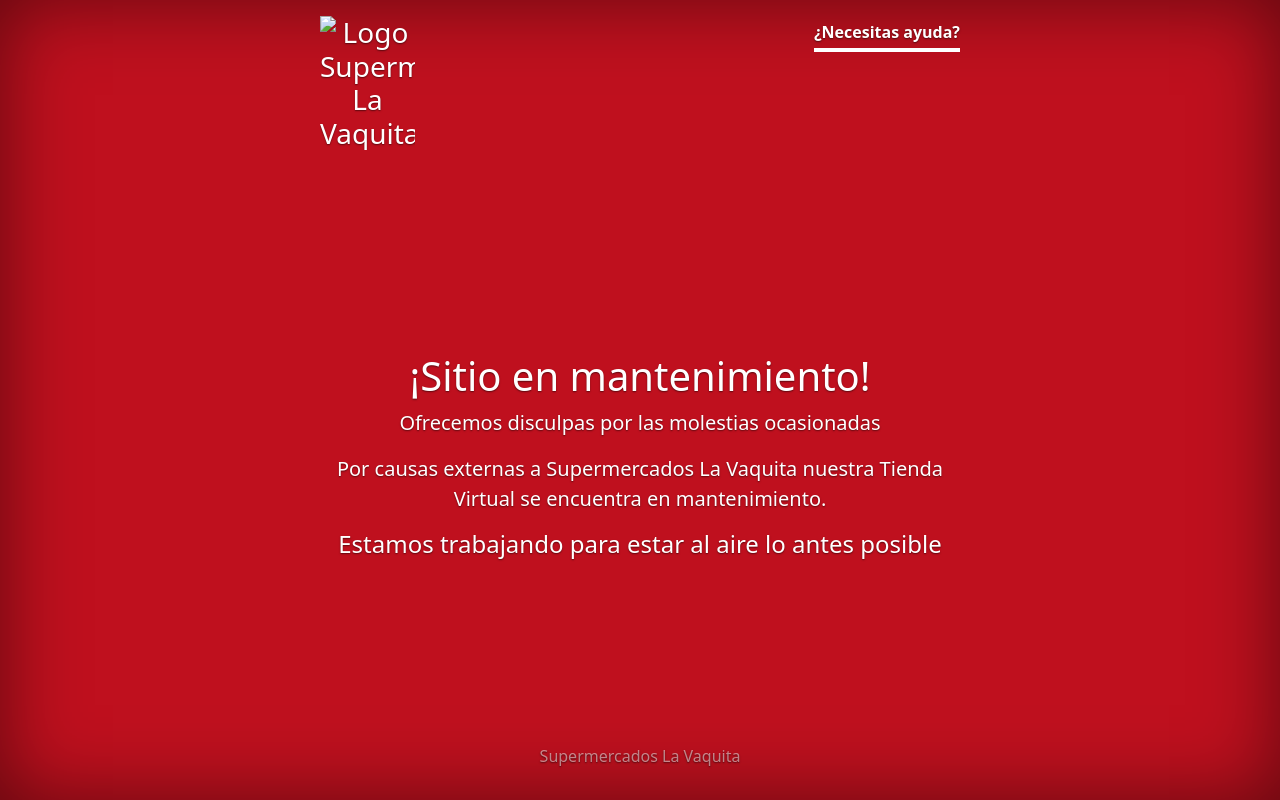
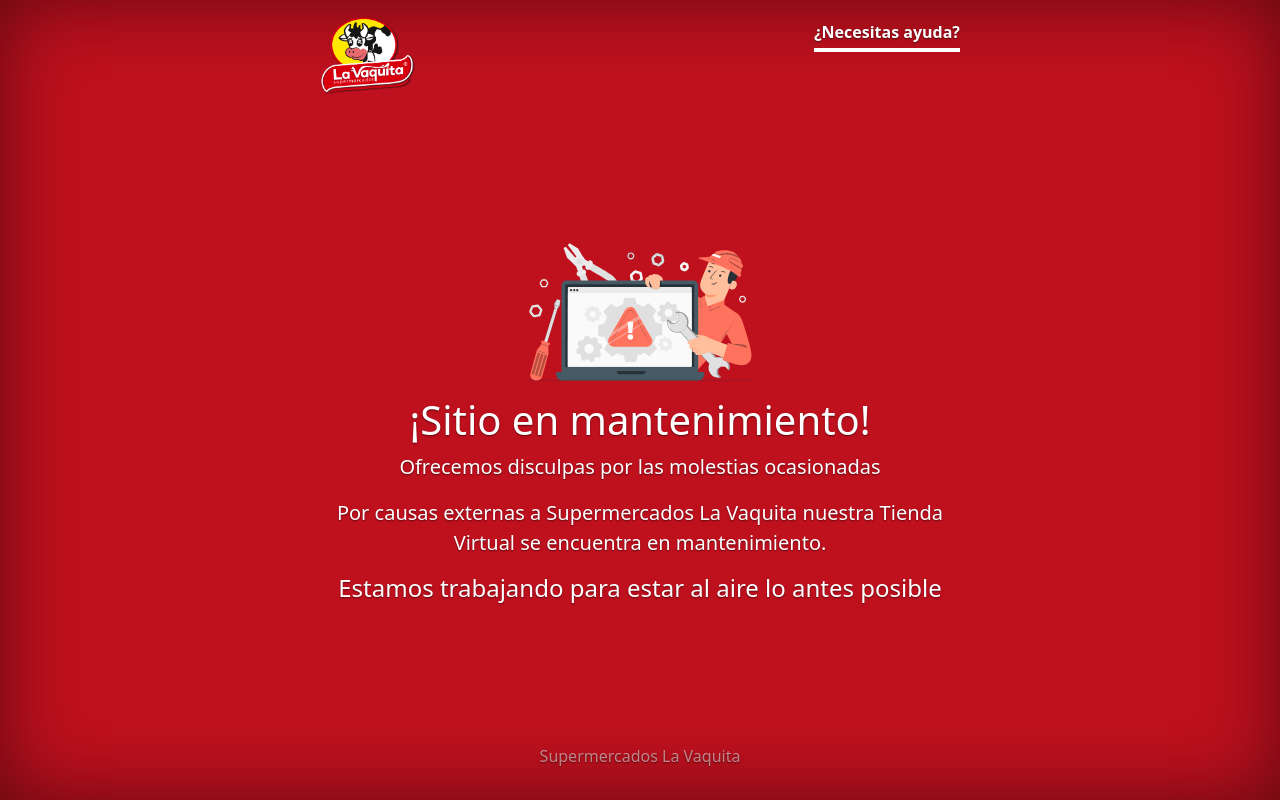
Before and after one commit to groelffi13/down, a plain HTML site: page index.html in a window 1280 px wide. Drawn offline with nearby package versions, Linux system fonts and the light colour scheme; the site is published under a folder, as on GitHub Pages, so addresses that start at the root find nothing.

Commit message:
Update index.html
Se quita el / de las imagenes

```diff
--- a/index.html
+++ b/index.html
@@ -15,7 +15,7 @@
 <div class="cover-container d-flex w-100 h-100 p-3 mx-auto flex-column">
   <header class="mb-auto">
     <div>
-      <h3 class="float-md-start mb-0"><img src="/logo-la-vaquita.png" style="max-width:95px;" alt="Logo Supermercados La Vaquita"></h3>
+      <h3 class="float-md-start mb-0"><img src="logo-la-vaquita.png" style="max-width:95px;" alt="Logo Supermercados La Vaquita"></h3>
       <nav class="nav nav-masthead justify-content-center float-md-end">
         <a class="nav-link fw-bold py-1 px-0 active" aria-current="page" href="https://api.whatsapp.com/send?phone=+573165291216&text=Acepto%20t%C3%A9rminos%20y%20condiciones%20y%20Pol%C3%ADtica%20de%20privacidad%20de%20mis%20datos" target="_blank">¿Necesitas ayuda?</a>
       </nav>
@@ -23,7 +23,7 @@
   </header>
 
   <main class="px-3">
-    <img src="/mantenimiento.svg" alt="" style="max-width:250px ;">
+    <img src="mantenimiento.svg" alt="" style="max-width:250px ;">
     <h1>¡Sitio en mantenimiento!</h1>
     <p class="lead">Ofrecemos disculpas por las molestias ocasionadas</p>
     <p class="lead">Por causas externas a Supermercados La Vaquita nuestra Tienda Virtual se encuentra en mantenimiento.</p>
```
